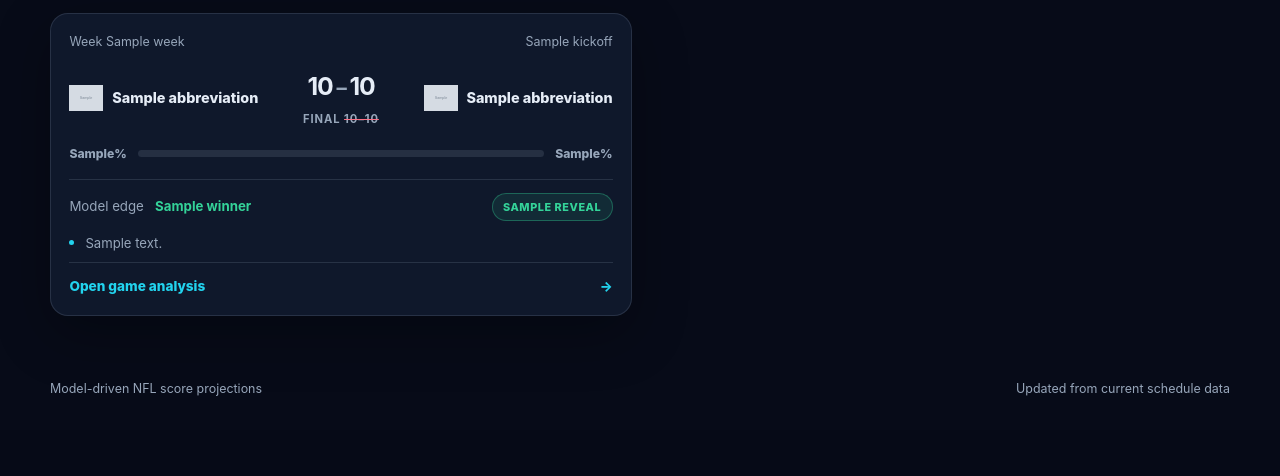
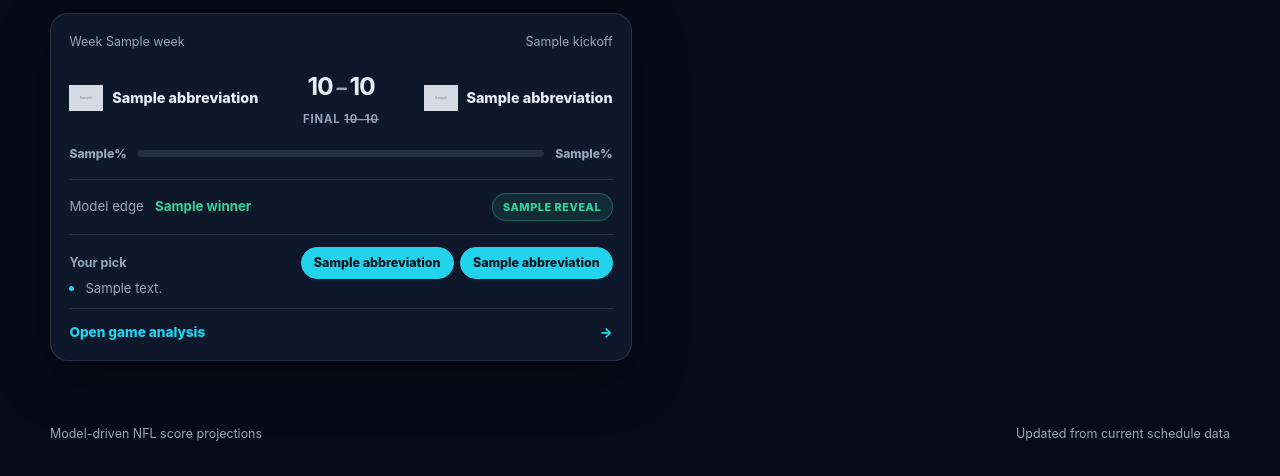
Before and after one commit to chrissmeltzer/nfl-predictor, a FastAPI app: template app/templates/index.html in a window 1280 px wide. Shown: the part 568-1044 px from the top of the page. Before the commit the page ends 964 px from the top, so only its background shows below. Run offline with FastAPI, Linux system fonts and the light colour scheme; the template is opened without the code that fills it: most values are stand-ins (such as "Sample title", 1, 10 or a date in 2020); grey boxes marked "Sample" are stand-in pictures.

Commit message:
feat: add pick submission and pick UI to the schedule page
Co-Authored-By: Claude Sonnet 5 <noreply@anthropic.com>

```diff
--- a/app/main.py
+++ b/app/main.py
@@ -3,6 +3,7 @@ from __future__ import annotations
 import sqlite3
 from datetime import datetime, timedelta, timezone
 from pathlib import Path
+from urllib.parse import quote
 
 import httpx
 from fastapi import Depends, FastAPI, Form, HTTPException, Request
@@ -93,6 +94,16 @@ def _is_stale(conn) -> bool:
         return True
     latest_dt = datetime.fromisoformat(latest)
     return datetime.now(timezone.utc) - latest_dt > timedelta(hours=STALENESS_HOURS)
+
+
+def _pick_locked(game) -> bool:
+    if game["status"] != "scheduled":
+        return True
+    kickoff = game["kickoff_at"]
+    if not kickoff:
+        return False
+    kickoff_dt = datetime.fromisoformat(kickoff.replace("Z", "+00:00"))
+    return kickoff_dt <= datetime.now(timezone.utc)
 
 
 def _logo_url(team) -> str:
@@ -209,6 +220,16 @@ def _build_analysis(breakdown: dict, home_name: str, away_name: str) -> list[str
 _REVEAL_HIT_MARGIN = 3.0
 
 
+def _actual_winner_team_id(game) -> str | None:
+    if game["status"] != "final" or game["home_score"] is None or game["away_score"] is None:
+        return None
+    if game["home_score"] > game["away_score"]:
+        return game["home_team_id"]
+    if game["away_score"] > game["home_score"]:
+        return game["away_team_id"]
+    return None
+
+
 def _reveal(conn, game) -> dict | None:
     if game["status"] != "final":
         return None
@@ -253,6 +274,7 @@ def _game_view(conn, game, teams, result: dict, selected_team_id: str | None = N
         "analysis": _build_analysis(breakdown, home["name"], away["name"]),
         "reveal": _reveal(conn, game),
         "upset_alert": result.get("upset_alert", False) and game["status"] != "final",
+        "actual_winner_team_id": _actual_winner_team_id(game),
     }
     if selected_team_id:
         is_home = game["home_team_id"] == selected_team_id
@@ -304,6 +326,12 @@ def schedule(request: Request, week: int | None = None, sort: str | None = None,
     matchups = [_game_view(conn, game, teams, predict.predict_game(conn, weights, game)) for game in games]
     if sort == "confidence":
         matchups.sort(key=lambda m: m["confidence_score"] if m["confidence_score"] is not None else 0)
+
+    player = _current_player(request, conn)
+    picks = db.get_player_picks_for_games(conn, player["id"], [m["game"]["id"] for m in matchups]) if player else {}
+    for matchup in matchups:
+        matchup["player_pick_team_id"] = picks.get(matchup["game"]["id"])
+        matchup["pick_locked"] = _pick_locked(matchup["game"])
 
     return templates.TemplateResponse(
         request,
@@ -545,3 +573,21 @@ def join_submit(request: Request, name: str = Form(...), next: str = Form("/"),
         PICKER_COOKIE, str(player["id"]), max_age=PICKER_COOKIE_MAX_AGE, httponly=True, samesite="lax"
     )
     return response
+
+
+@app.post("/games/{game_id}/pick")
+def submit_pick(request: Request, game_id: str, team_id: str = Form(...), week: int = Form(...), conn=Depends(get_db)):
+    player = _current_player(request, conn)
+    if player is None:
+        return RedirectResponse(url=f"/join?next={quote(f'/?week={week}', safe='')}", status_code=303)
+
+    game = conn.execute("SELECT * FROM games WHERE id = ?", (game_id,)).fetchone()
+    if game is None:
+        raise HTTPException(status_code=404)
+
+    if _pick_locked(game):
+        return RedirectResponse(url=f"/?week={week}&pick_error=locked", status_code=303)
+
+    db.upsert_pick(conn, player["id"], game_id, team_id, datetime.now(timezone.utc).isoformat())
+    conn.commit()
+    return RedirectResponse(url=f"/?week={week}", status_code=303)
--- a/app/static/style.css
+++ b/app/static/style.css
@@ -86,3 +86,8 @@ h1, h2, h3, p { margin-top: 0; } h1 { max-width: 680px; margin-bottom: .7rem; fo
 
 .picker-chip { padding: .5rem .85rem; color: var(--muted); font-size: .78rem; font-weight: 700; white-space: nowrap; background: rgba(151, 166, 186, .1); border: 1px solid var(--line); border-radius: 99px; } .picker-chip strong { color: var(--cyan); }
 .join-form { display: flex; gap: .6rem; max-width: 420px; } .join-form input { flex: 1; padding: .7rem .9rem; color: var(--text); background: rgba(17, 26, 46, .9); border: 1px solid var(--line); border-radius: 10px; outline: none; } .join-form input:focus { border-color: var(--cyan); box-shadow: 0 0 0 3px rgba(34, 211, 238, .15); } .join-form button { padding: .7rem 1.1rem; color: #06111c; font-weight: 800; background: var(--cyan); border: 0; border-radius: 10px; cursor: pointer; }
+
+.pick-row { display: flex; justify-content: space-between; align-items: center; gap: .7rem; padding-top: .8rem; margin-top: .6rem; border-top: 1px solid var(--line); } .pick-row-label { color: var(--muted); font-size: .78rem; font-weight: 700; }
+.pick-buttons { display: flex; gap: .4rem; } .pick-btn { padding: .35rem .75rem; color: var(--text); font-size: .78rem; font-weight: 800; background: rgba(151, 166, 186, .1); border: 1px solid var(--line); border-radius: 99px; cursor: pointer; } .pick-btn-active { color: #06111c; background: var(--cyan); border-color: var(--cyan); }
+.pick-locked { display: flex; align-items: center; gap: .4rem; color: var(--muted); font-size: .82rem; font-weight: 800; }
+.pick-result { display: inline-flex; font-weight: 800; } .pick-correct { color: var(--green); } .pick-incorrect { color: var(--rose); } .pick-push { color: var(--amber); }
--- a/app/templates/index.html
+++ b/app/templates/index.html
@@ -12,6 +12,9 @@
 
 {% if request.query_params.get('team_not_found') %}
 <p class="notice">No team matched that search. Try a city, team name, or abbreviation.</p>
+{% endif %}
+{% if request.query_params.get('pick_error') == 'locked' %}
+<p class="notice">That game has already started — picks are locked.</p>
 {% endif %}
 
 <section class="section-heading">
@@ -62,6 +65,36 @@
         {% endif %}
       </div>
     </div>
+    <div class="pick-row">
+      <span class="pick-row-label">Your pick</span>
+      {% if matchup.pick_locked %}
+      <span class="pick-locked">
+        {% if matchup.player_pick_team_id == matchup.away.id %}{{ matchup.away.abbreviation }}
+        {% elif matchup.player_pick_team_id == matchup.home.id %}{{ matchup.home.abbreviation }}
+        {% else %}No pick{% endif %}
+        {% if matchup.game.status == 'final' and matchup.player_pick_team_id %}
+          {% if matchup.actual_winner_team_id is none %}
+          <span class="pick-result pick-push">Push</span>
+          {% else %}
+          <span class="pick-result {{ 'pick-correct' if matchup.player_pick_team_id == matchup.actual_winner_team_id else 'pick-incorrect' }}">{{ '✓' if matchup.player_pick_team_id == matchup.actual_winner_team_id else '✗' }}</span>
+          {% endif %}
+        {% endif %}
+      </span>
+      {% else %}
+      <div class="pick-buttons">
+        <form method="post" action="/games/{{ matchup.game.id }}/pick">
+          <input type="hidden" name="team_id" value="{{ matchup.away.id }}">
+          <input type="hidden" name="week" value="{{ week }}">
+          <button type="submit" class="pick-btn{{ ' pick-btn-active' if matchup.player_pick_team_id == matchup.away.id else '' }}">{{ matchup.away.abbreviation }}</button>
+        </form>
+        <form method="post" action="/games/{{ matchup.game.id }}/pick">
+          <input type="hidden" name="team_id" value="{{ matchup.home.id }}">
+          <input type="hidden" name="week" value="{{ week }}">
+          <button type="submit" class="pick-btn{{ ' pick-btn-active' if matchup.player_pick_team_id == matchup.home.id else '' }}">{{ matchup.home.abbreviation }}</button>
+        </form>
+      </div>
+      {% endif %}
+    </div>
     {% if matchup.analysis %}
     <ul class="analysis-list">
       {% for note in matchup.analysis[:2] %}
```
Also changed, not shown: tests/test_picks.py (+72 -0 lines).
